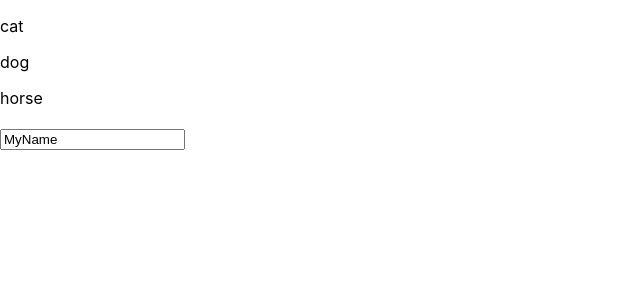
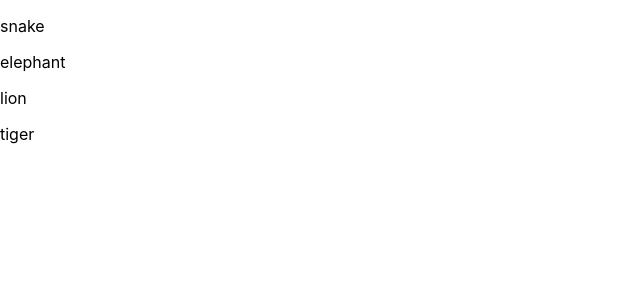
Before and after one commit to cdans/first-react-app, a React (Create React App) app: page /footer in a window 1280 px wide. Shown: the top 300 px of the page, without its empty margins (0-640 px from the left). Built offline with nearby package versions, Linux system fonts and the light colour scheme.

Commit message:
context, some problems Problem to use context and normal react togehter in one component

```diff
--- a/src/components/footer.js
+++ b/src/components/footer.js
@@ -1,4 +1,5 @@
 import React, {Component} from "react";
+import {CtxConsumer} from '../index';
 
 class Footer extends Component {
 
@@ -21,10 +22,25 @@ class Footer extends Component {
     }
 
     render() {
+
         const animals = ['cat', 'dog', 'horse'];
 
         return (
-            <React.Fragment>
+            <CtxConsumer>
+                    {(context) => (
+                        <div>
+                            {context.animals.map(animal => {
+                                return (
+                                    <div key={animal}>
+                                        <p>{animal}</p>
+                                    </div>
+                                );
+                            })}
+                        </div>
+                    )}
+            </CtxConsumer>
+
+            /* Problem to use context and normal react togehter in one component
             {animals.map(animal => {
                  return (
                      <div key={animal}>
@@ -47,8 +63,7 @@ class Footer extends Component {
                  <h2>You cant see this Footer</h2>
                  <h2>You have to login</h2>
              </React.Fragment>
-                }
-            </React.Fragment>
+             }*/
         );
     }
 }
--- a/src/index.js
+++ b/src/index.js
@@ -7,14 +7,23 @@ import {Footer} from "./components/footer";
 import reportWebVitals from './reportWebVitals';
 import {BrowserRouter, Route} from "react-router-dom";
 
+const context = React.createContext();
+export const CtxConsumer = context.Consumer
+// const ctxProvider = context.Provider
+
+const animals = ['snake', 'elephant', 'lion', 'tiger'];
+
+
 const routing = (
     <BrowserRouter>
-        <div>
-            <Route exact path="/" component={App}></Route>
-            <Route path="/header" component={Header}></Route>
-            <Route path="/footer" component={Footer}></Route>
+        <context.Provider value={{animals: animals}}>
+            <div>
+                <Route exact path="/" component={App}></Route>
+                <Route path="/header" component={Header}></Route>
+                <Route path="/footer" component={Footer}></Route>
 
-        </div>
+            </div>
+        </context.Provider>
     </BrowserRouter>
 );
 
```
Lines whose indentation alone changed are shown as unchanged.
